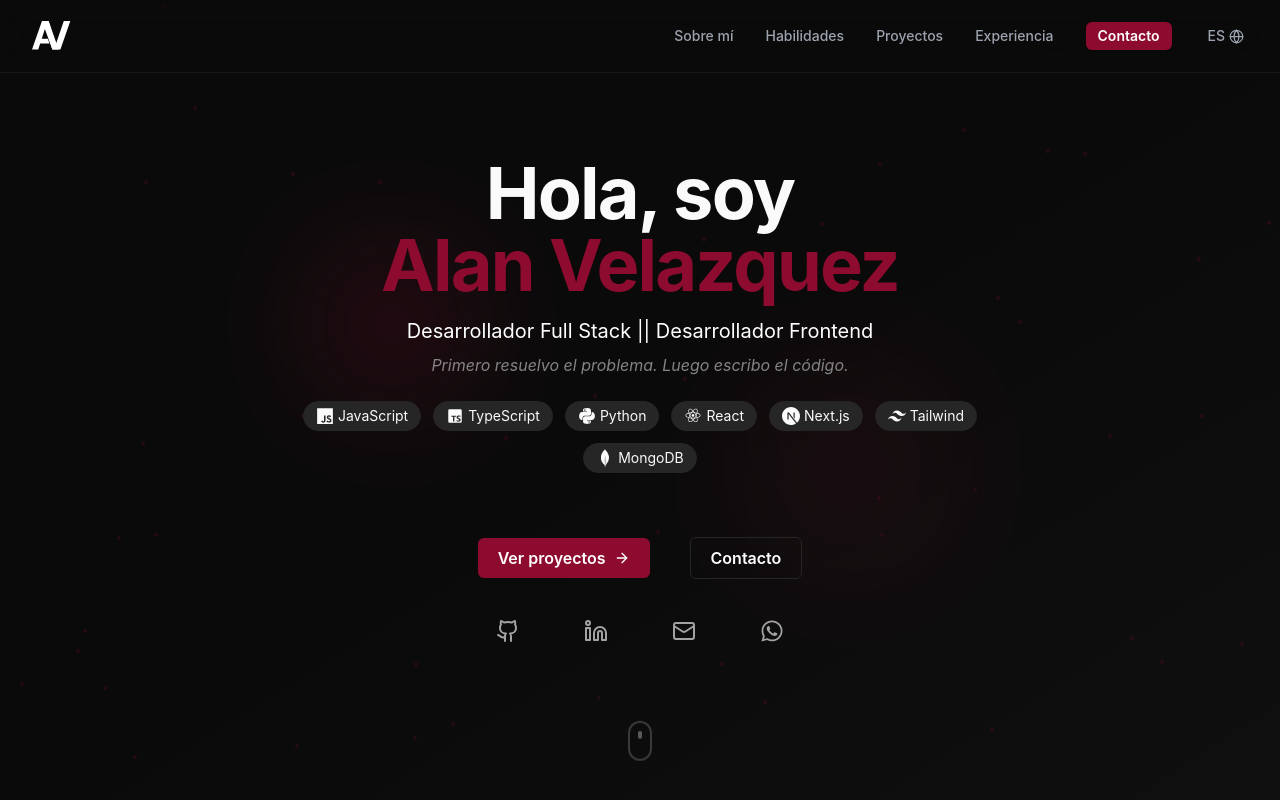
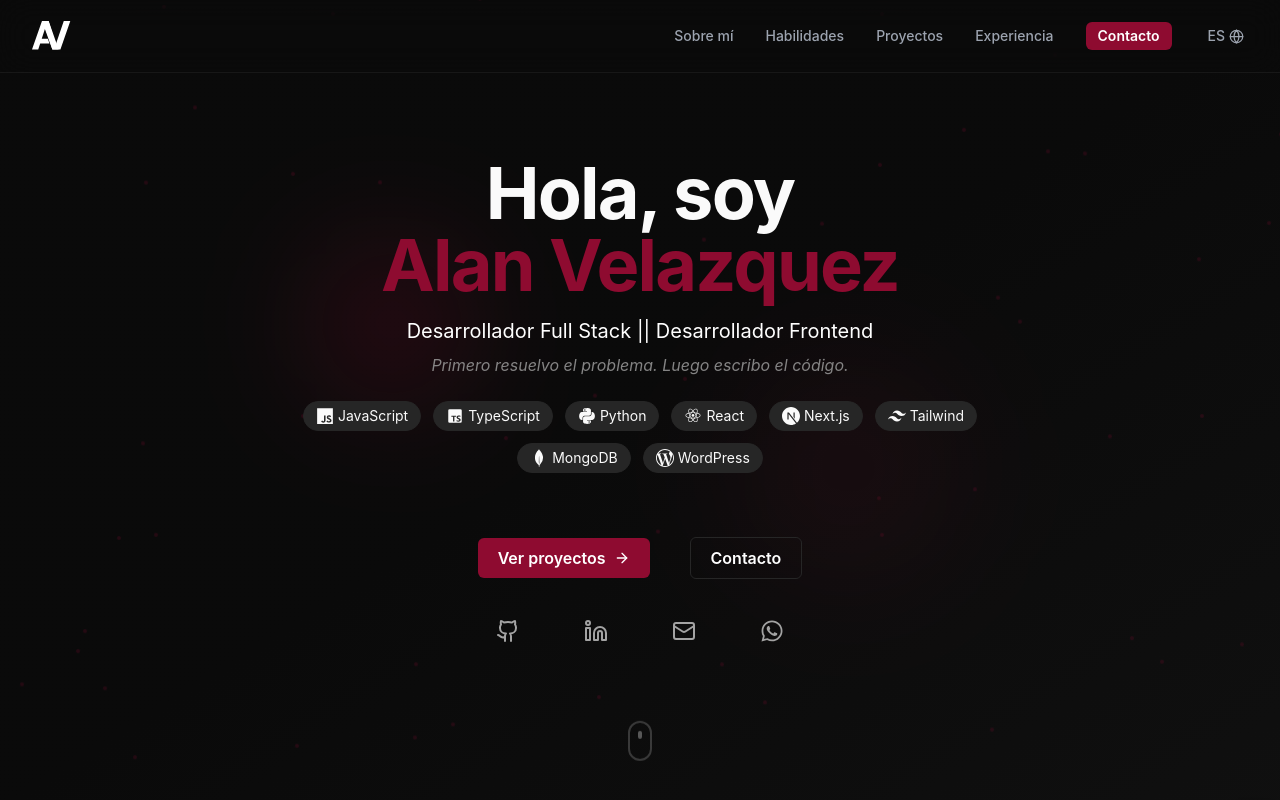
Before and after one commit to alanVelazquez14/Portfolio, a React (Vite) app: page / in a window 1280 px wide. Shown: the top 800 px of the page. Built offline with nearby package versions, Linux system fonts and the light colour scheme.

Commit message:
feat:actualizacion del cv y agregué nueva experiencia

```diff
--- a/src/components/Hero.tsx
+++ b/src/components/Hero.tsx
@@ -8,6 +8,7 @@ import {
   SiTailwindcss,
   SiNodedotjs,
   SiMongodb,
+  SiWordpress
 } from "react-icons/si";
 import type { JSX } from "react/jsx-runtime";
 
@@ -20,6 +21,7 @@ const techIcons: Record<string, JSX.Element> = {
   Tailwind: <SiTailwindcss />,
   "Node.js": <SiNodedotjs />,
   MongoDB: <SiMongodb />,
+  WordPress: <SiWordpress />,
 };
 
 const iconColors: Record<string, string> = {
@@ -30,6 +32,7 @@ const iconColors: Record<string, string> = {
   "Next.js": "group-hover:text-black",
   Tailwind: "group-hover:text-[#38BDF8]",
   MongoDB: "group-hover:text-[#47A248]",
+  WordPress: "group-hover:text-[#21759B]",
 };
 
 function Particles() {
@@ -99,6 +102,7 @@ export default function Hero() {
             "Next.js",
             "Tailwind",
             "MongoDB",
+            "WordPress",
           ].map((tech) => (
             <span
               key={tech}
--- a/src/components/experience.tsx
+++ b/src/components/experience.tsx
@@ -2,6 +2,13 @@ import { Briefcase, FileText, GraduationCap } from "lucide-react";
 import { useTranslation } from "react-i18next";
 
 const experienceItems = [
+  {
+    type: "work",
+    title: "experience.job4",
+    organization: "Dexpega",
+    period: "2025 - Present",
+    description: "experience.description4",
+  },
   {
     type: "education",
     title: "experience.job3",
--- a/src/components/skills.tsx
+++ b/src/components/skills.tsx
@@ -62,6 +62,7 @@ export default function Skills() {
         "Vercel",
         "Railway",
         "Render",
+        "WordPress",
       ],
     },
     {
--- a/src/locales/en.json
+++ b/src/locales/en.json
@@ -62,9 +62,11 @@
     "job1": "Full Stack Developer",
     "job2": "Technical Support",
     "job3": "Full Stack Developer with Frontend Focus",
+    "job4": "Software Developer",
     "description1": "Full stack development with JavaScript, React, Node.js, Express, PostgreSQL, and MongoDB.",
     "description2": "Customer service, troubleshooting, and support in banking systems.",
     "description3": "Intensive 800-hour bootcamp. Full stack development with a frontend focus using Next.js, React, Tailwind CSS, among other technologies.",
+    "description4": "Development, maintenance, and optimization of the web platform, working on both frontend and backend. I implement performance, UX/UI, and functionality improvements, applying best practices and agile methodologies.",
     "certificate": "View certificate",
     "cv": "If you want to know more about my education and experience, you can download my "
   },
--- a/src/locales/es.json
+++ b/src/locales/es.json
@@ -62,13 +62,15 @@
     "job1": "Desarrollador Full Stack",
     "job2": "Soporte Técnico",
     "job3": "Desarrollador Full Stack con orientación Frontend",
+    "job4": "Desarrollador de Software",
     "description1": "Desarrollo full stack con JavaScript, React, Node.js, Express, PostgreSQL y MongoDB.",
     "description2": "Atención al cliente, resolución de problemas técnicos y soporte en sistemas bancarios.",
     "description3": "Bootcamp intensivo de 800 horas. Desarrollo full stack con orientación en frontend utilizando Next.js, React, Tailwind CSS, entre otras tecnologías.",
+    "description4": "Desarrollo, mantenimiento y optimización de la plataforma web, trabajando tanto en frontend como backend. Implemento mejoras de rendimiento, UX/UI y funcionalidad, aplicando buenas prácticas y metodologías ágiles.",
     "certificate": "Ver certificado",
     "cv": "Si querés conocer más sobre mi formación y experiencia, podés descargar mi "
   },
-  "contact":{
+  "contact": {
     "title": "¡Hablemos!",
     "title2": "Trabajemos juntos",
     "paragraph": "El desarrollo web no solo trata de código, sino de personas y colaboración. Si pensás que podríamos crear algo juntos, no dudes en contactarme.",
```
Also changed, not shown: 1 other file (tests, documents, lock files or other folders).
